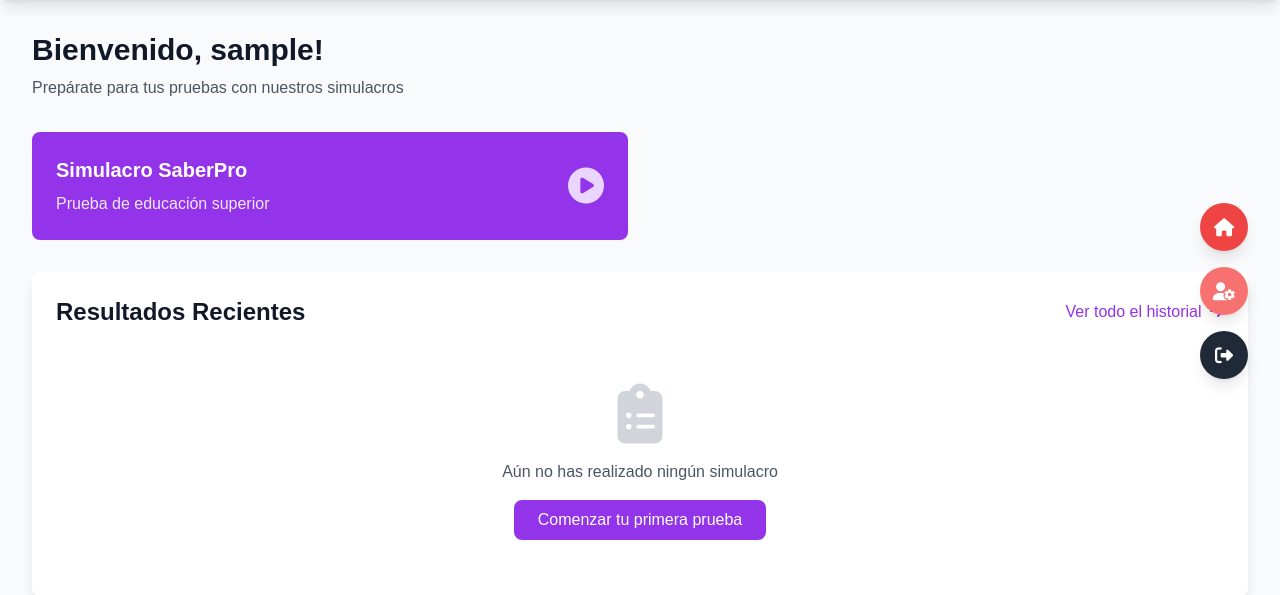
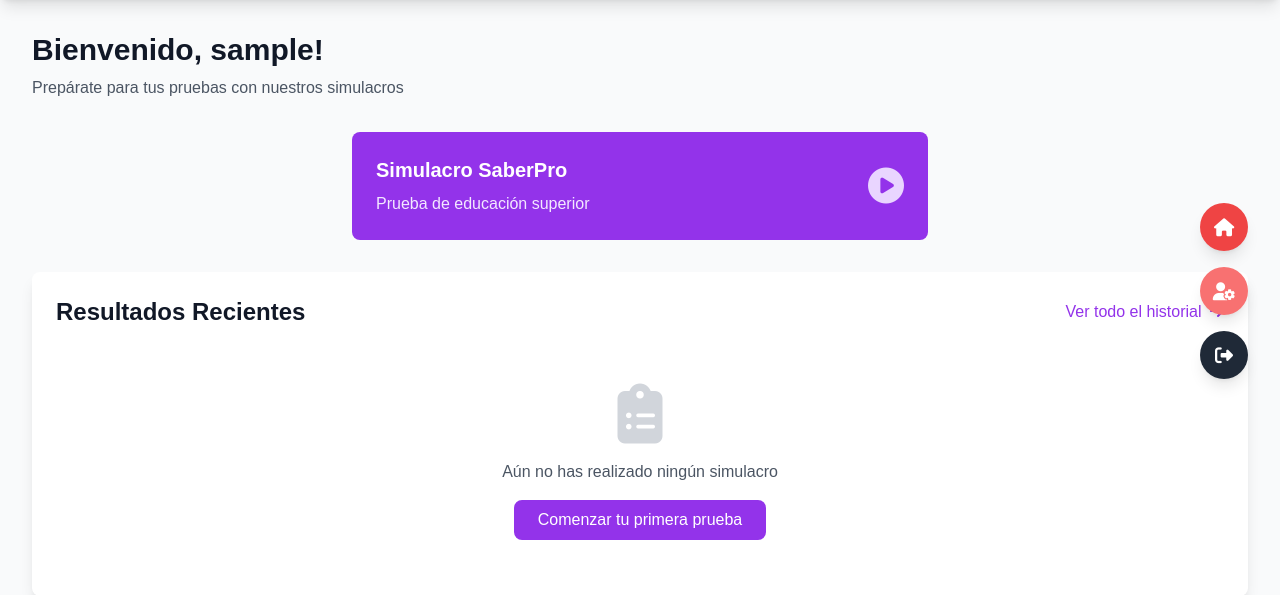
Before and after one commit to Sebastianl1232/Pro-Simu, a Flask app: page /dashboard in a window 1280 px wide. Shown: the part 64-659 px from the top of the page. Run offline with Flask 3, Linux system fonts and the light colour scheme; the visitor is signed in with stand-in values (Sample User, id 1); data that the repository does not hold is empty; some libraries are stand-ins or nearby versions.

Commit message:
Ajustar el diseño de la sección de acciones rápidas en el dashboard

```diff
--- a/templates/dashboard.html
+++ b/templates/dashboard.html
@@ -8,15 +8,13 @@
     </div>
 
     <!-- Quick Actions -->
-    <div class="grid md:grid-cols-2 gap-6 mb-8">
-        <a href="{{ url_for('start_test', test_type='SaberPro') }}" class="bg-purple-600 text-white rounded-lg p-6 hover:bg-purple-700 transition card-hover">
-            <div class="flex items-center justify-between">
-                <div>
-                    <h3 class="text-xl font-semibold">Simulacro SaberPro</h3>
-                    <p class="text-purple-100 mt-2">Prueba de educación superior</p>
-                </div>
-                <i class="fas fa-play-circle text-4xl text-purple-200"></i>
+    <div class="flex justify-center mb-8">
+        <a href="{{ url_for('start_test', test_type='SaberPro') }}" class="bg-purple-600 text-white rounded-lg p-6 hover:bg-purple-700 transition card-hover w-full max-w-xl flex items-center justify-between">
+            <div>
+                <h3 class="text-xl font-semibold">Simulacro SaberPro</h3>
+                <p class="text-purple-100 mt-2">Prueba de educación superior</p>
             </div>
+            <i class="fas fa-play-circle text-4xl text-purple-200"></i>
         </a>
     </div>
 
```
